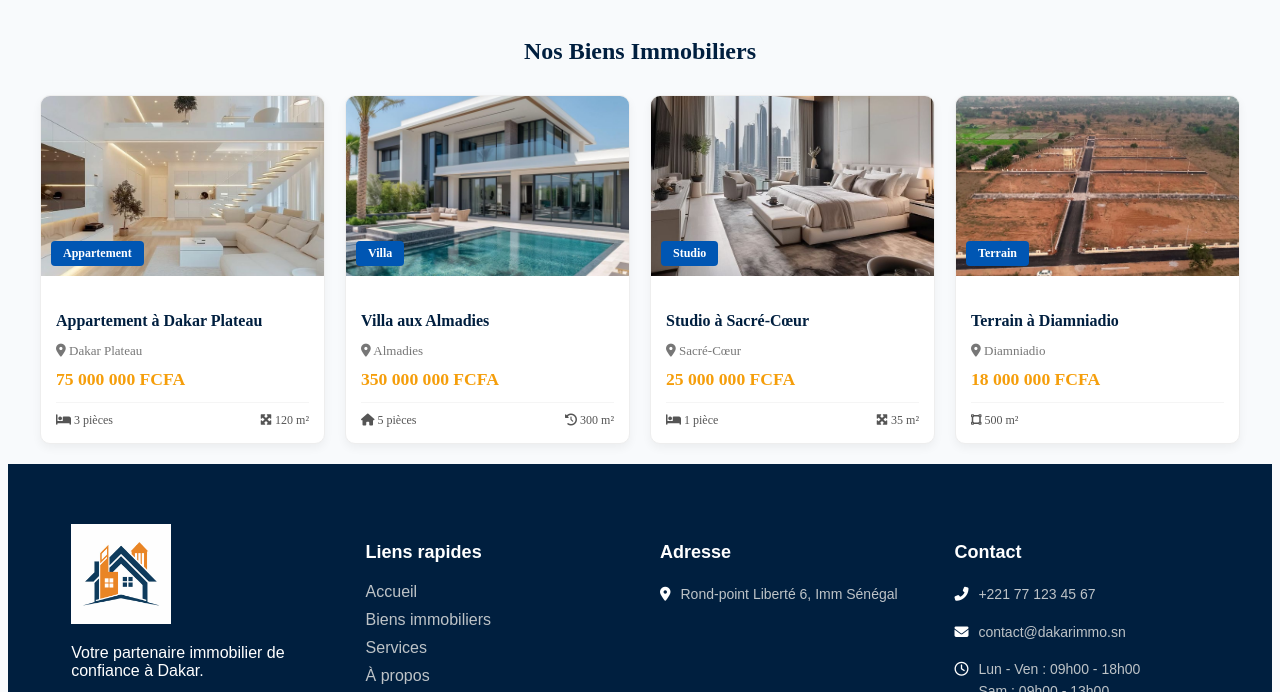
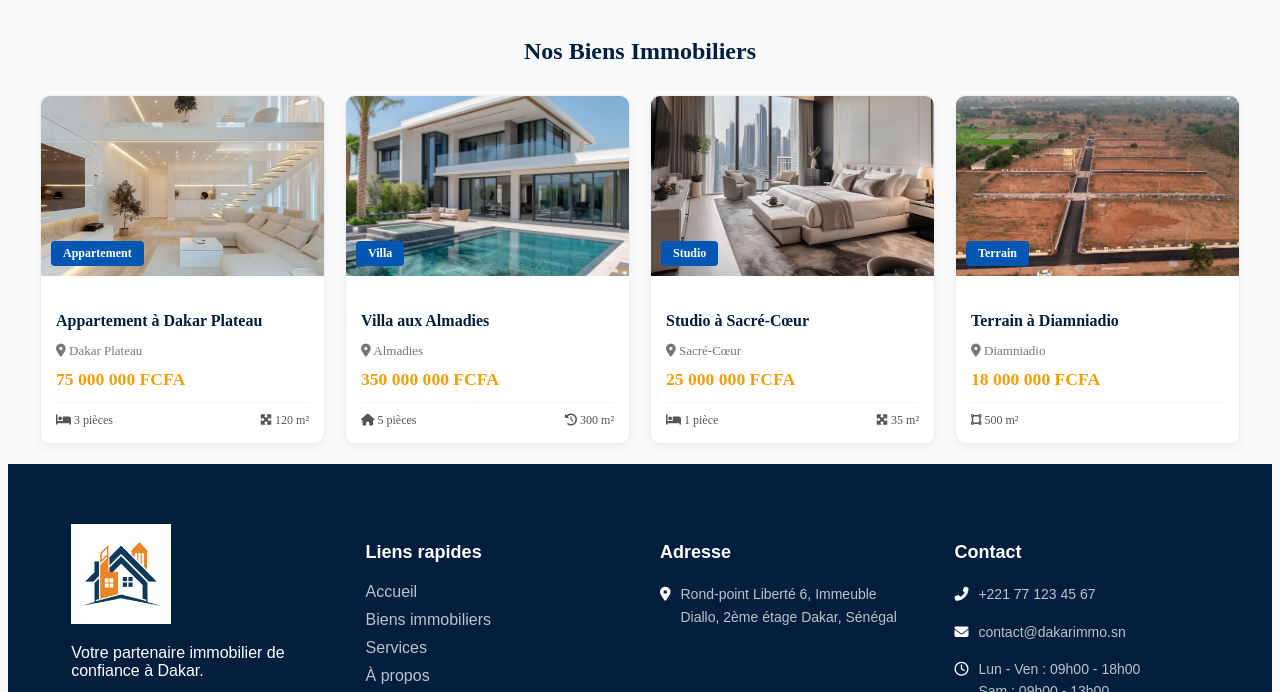
Before and after one commit to nomokomaimouna28-stac/Dakar-immo, a plain HTML site: page biens.html in a window 1280 px wide. Shown: the part 100-792 px from the top of the page. Drawn offline with Linux system fonts and the light colour scheme.

Commit message:
Update biens.html

```diff
--- a/biens.html
+++ b/biens.html
@@ -128,8 +128,8 @@
          <div class="footer-col">
              <h3>Adresse</h3>
              <div class="contact-info">
-                 <p><i class="fas fa-map-marker-alt"></i> Rond-point Liberté 6, Imm
-                     Sénégal</p>
+                 <p><i class="fas fa-map-marker-alt"></i> Rond-point Liberté 6, Immeuble Diallo, 2ème étage Dakar,
+                        Sénégal</p>
              </div>
          </div>
 
```
